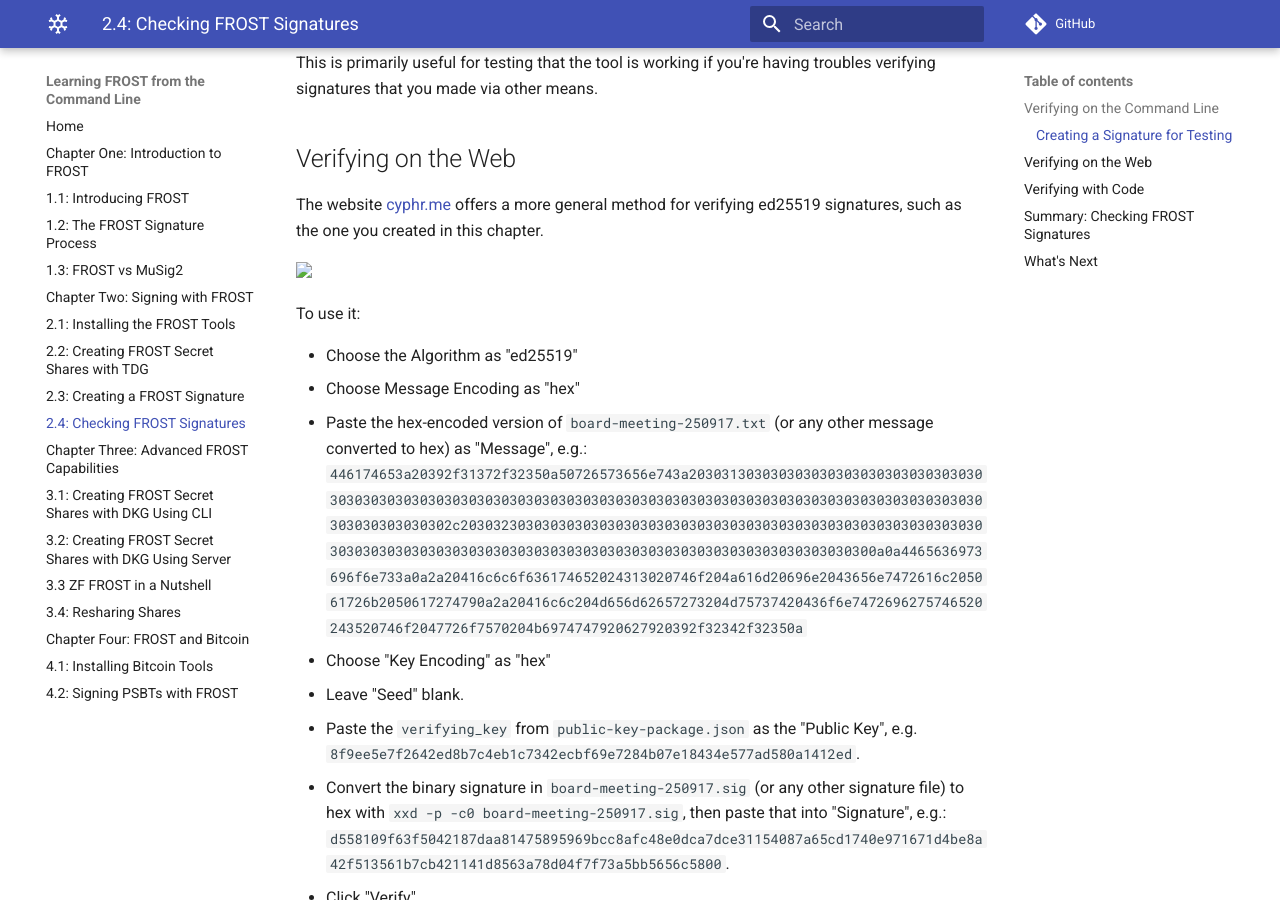
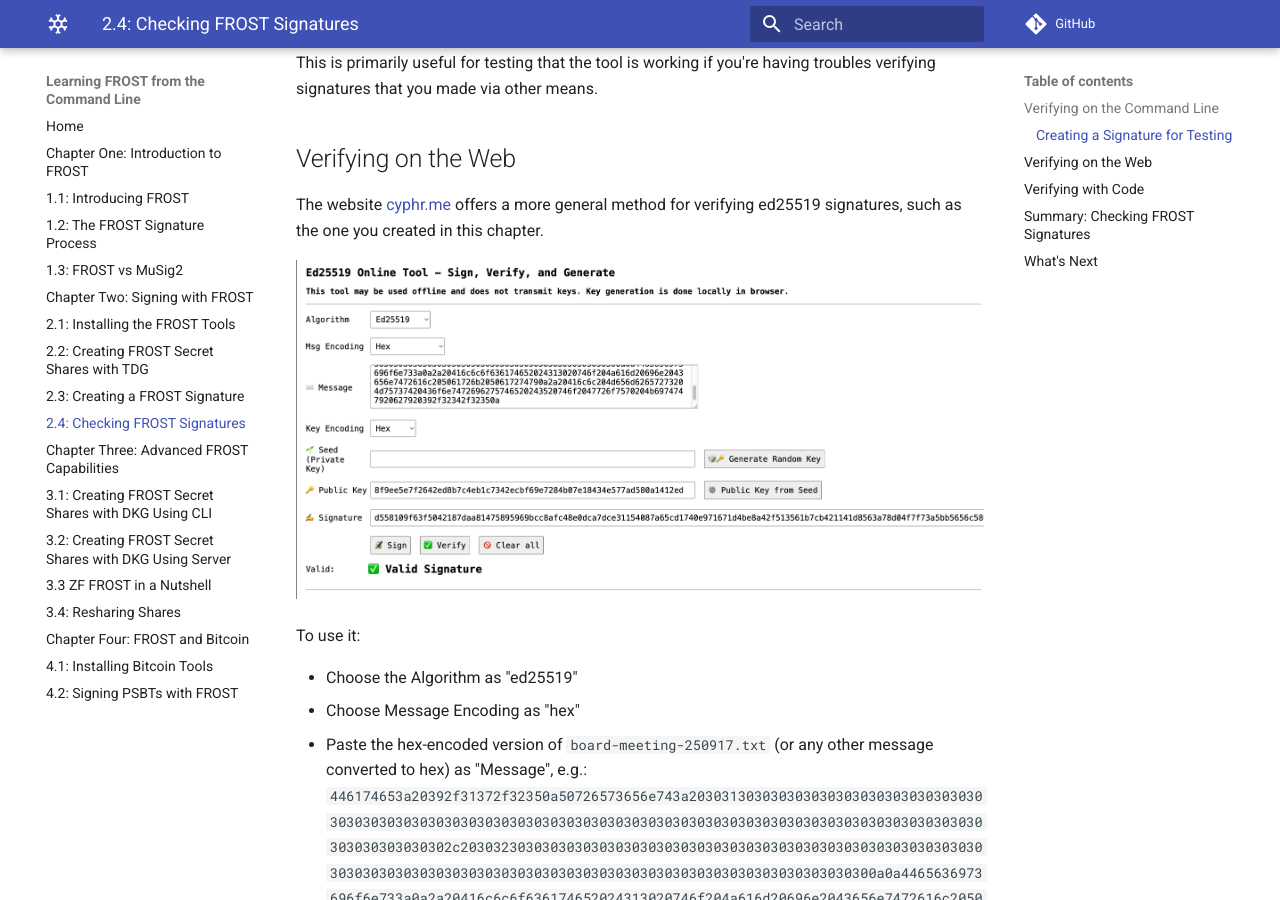
Before and after one commit to BlockchainCommons/Learning-FROST-from-the-Command-Line, an MkDocs documentation site: the page built from docs/02_4_Checking_FROST_Signature.md, in a window 1280 px wide and 900 px high, scrolled down 2045 px. Built offline with MkDocs 1.6.1 and Material for MkDocs 9.7.7, drawn with Linux system fonts in a browser that asks for light colours; comment, search, counter and statistics services are not loaded.

Commit message:
Update 02_4_Checking_FROST_Signature.md

```diff
--- a/docs/02_4_Checking_FROST_Signature.md
+++ b/docs/02_4_Checking_FROST_Signature.md
@@ -107,7 +107,7 @@
 more general method for verifying ed25519 signatures, such as the one
 you created in this chapter.
 
-<a href="https://cyphr.me/ed25519_tool/ed.html"><img src="images/web-ed25519-validation.jpg"></a>
+<a href="https://cyphr.me/ed25519_tool/ed.html"><img src="https://raw.githubusercontent.com/BlockchainCommons/Learning-FROST-from-the-Command-Line/refs/heads/main/images/web-ed25519-validation.jpg"></a>
 
 To use it:
 
```
